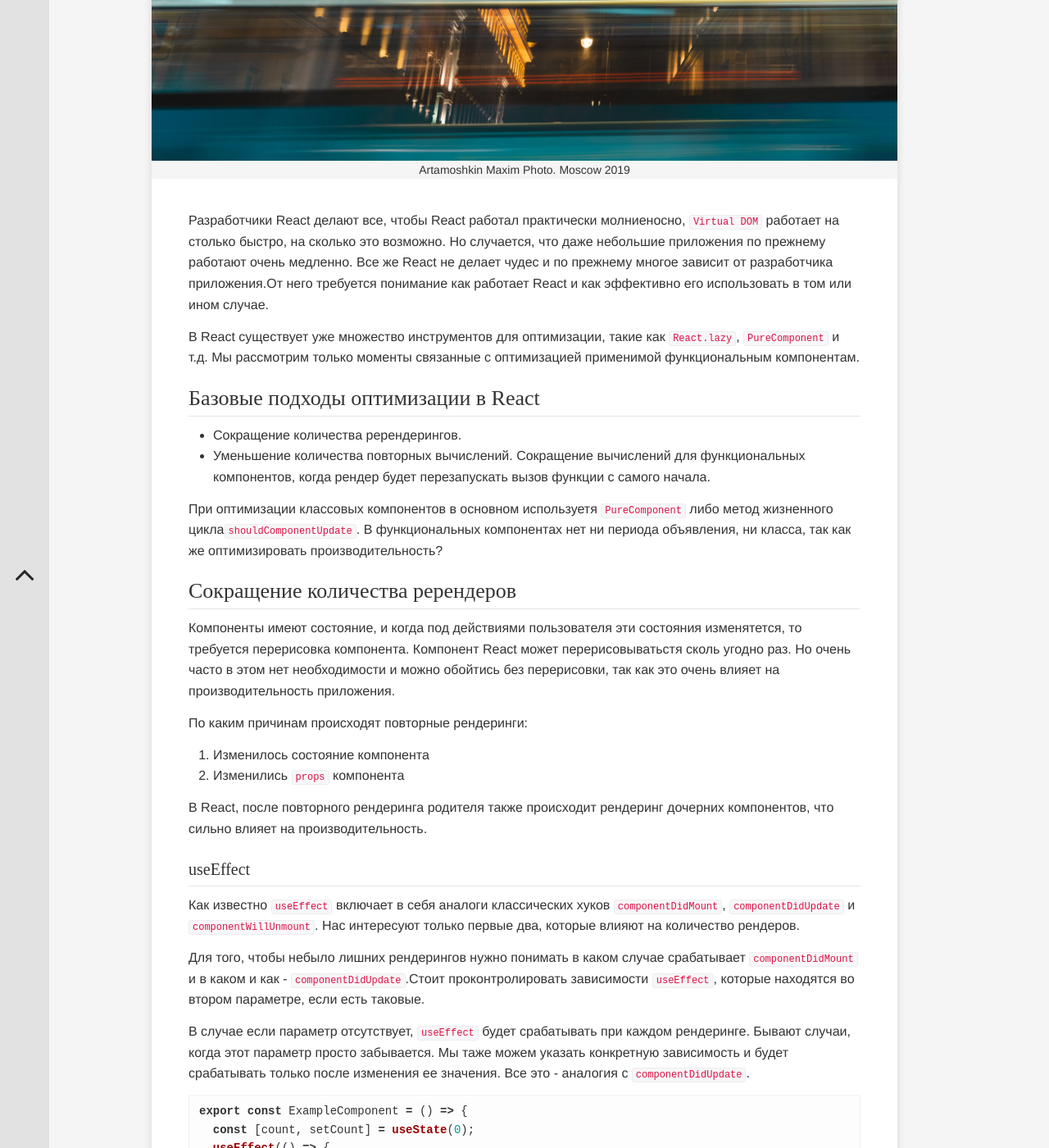
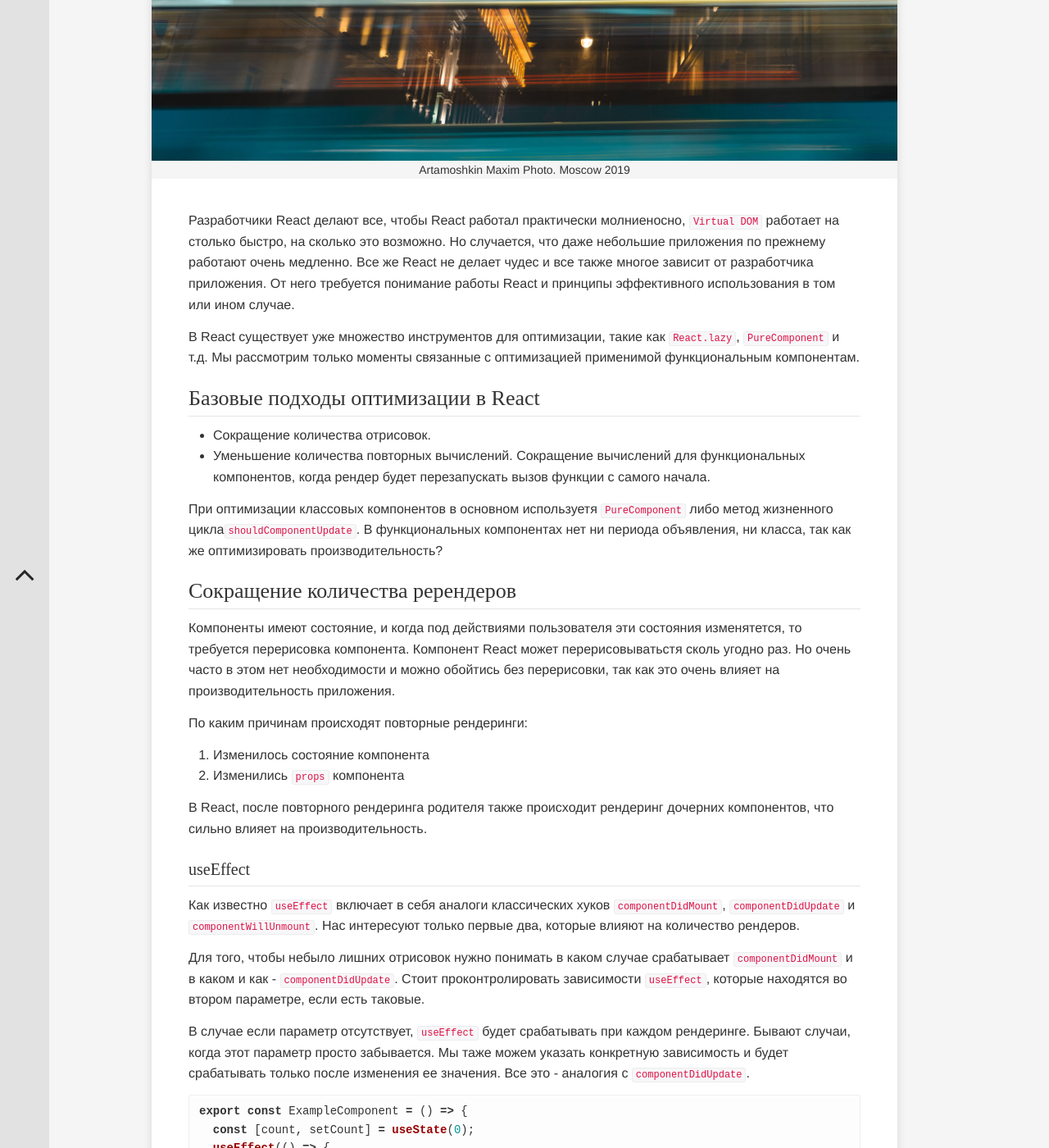
Before and after one commit to martamoshkin/blog.zverit.com, a Jekyll site: the page built from _posts/frontend/react/2021-02-14-react-optimization-functional-components.md, in a window 1280 px wide and 1400 px high, scrolled down 453 px. Shown: the whole window at 82% size. Built offline with Jekyll 4.4.1, drawn with Linux system fonts in a browser that asks for light colours; some web fonts are replaced; comment, search, counter and statistics services are not loaded.

Commit message:
Update 2021-02-14-react-optimization-functional-components.md

```diff
--- a/_posts/frontend/react/2021-02-14-react-optimization-functional-components.md
+++ b/_posts/frontend/react/2021-02-14-react-optimization-functional-components.md
@@ -11,7 +11,7 @@ tags: [React, ReactJS, Optimization, Hooks, Performance, Stateless, Оптими
 description: "В статье рассмотрены основные подходы оптимизации функциональных компонентов React. Использование хуков useEffect, useMemo, useCallback."
 ---
 
-Разработчики React делают все, чтобы React работал практически молниеносно, ``Virtual DOM`` работает на столько быстро, на сколько это  возможно. Но случается, что даже небольшие приложения по прежнему работают  очень медленно. Все же React не делает чудес и по прежнему многое зависит от разработчика приложения.От него требуется понимание как работает React  и как  эффективно его использовать в том или ином случае.
+Разработчики React делают все, чтобы React работал практически молниеносно, ``Virtual DOM`` работает на столько быстро, на сколько это  возможно. Но случается, что даже небольшие приложения по прежнему работают очень медленно. Все же React не делает чудес и все также многое зависит от разработчика приложения. От него требуется понимание работы React и принципы эффективного использования в том или ином случае.
 
 В React существует уже множество инструментов для оптимизации, такие как ``React.lazy``, ``PureComponent`` и т.д. Мы рассмотрим только моменты связанные с оптимизацией применимой функциональным компонентам.
 
@@ -19,7 +19,7 @@ description: "В статье рассмотрены основные подхо
 
 ### Базовые подходы оптимизации в React
 
-- Сокращение количества ререндерингов.
+- Сокращение количества отрисовок.
 - Уменьшение количества повторных вычислений. Сокращение вычислений для функциональных компонентов, когда рендер будет перезапускать вызов функции с самого начала.
 
 При оптимизации классовых компонентов в основном используетя ``PureComponent`` либо метод жизненного цикла``shouldComponentUpdate``. В функциональных компонентах нет ни периода объявления, ни класса, так как же оптимизировать производительность?
@@ -39,7 +39,7 @@ description: "В статье рассмотрены основные подхо
 
 Как известно ``useEffect`` включает в себя аналоги классических хуков ``componentDidMount``, ``componentDidUpdate`` и ``componentWillUnmount``. Нас интересуют только первые два, которые влияют на количество рендеров.
 
-Для того, чтобы небыло лишних рендерингов нужно понимать в каком случае срабатывает ``componentDidMount`` и в каком и как -  ``componentDidUpdate``.Стоит проконтролировать зависимости ``useEffect``, которые находятся во втором параметре, если есть  таковые.
+Для того, чтобы небыло лишних отрисовок нужно понимать в каком случае срабатывает ``componentDidMount`` и в каком и как -  ``componentDidUpdate``. Стоит проконтролировать зависимости ``useEffect``, которые находятся во втором параметре, если есть  таковые.
 
 В случае если параметр отсутствует, ``useEffect`` будет срабатывать при каждом рендеринге. Бывают случаи, когда этот параметр просто забывается. Мы таже можем указать конкретную зависимость и будет срабатывать только после изменения ее значения. Все это - аналогия с ``componentDidUpdate``.
 
```
